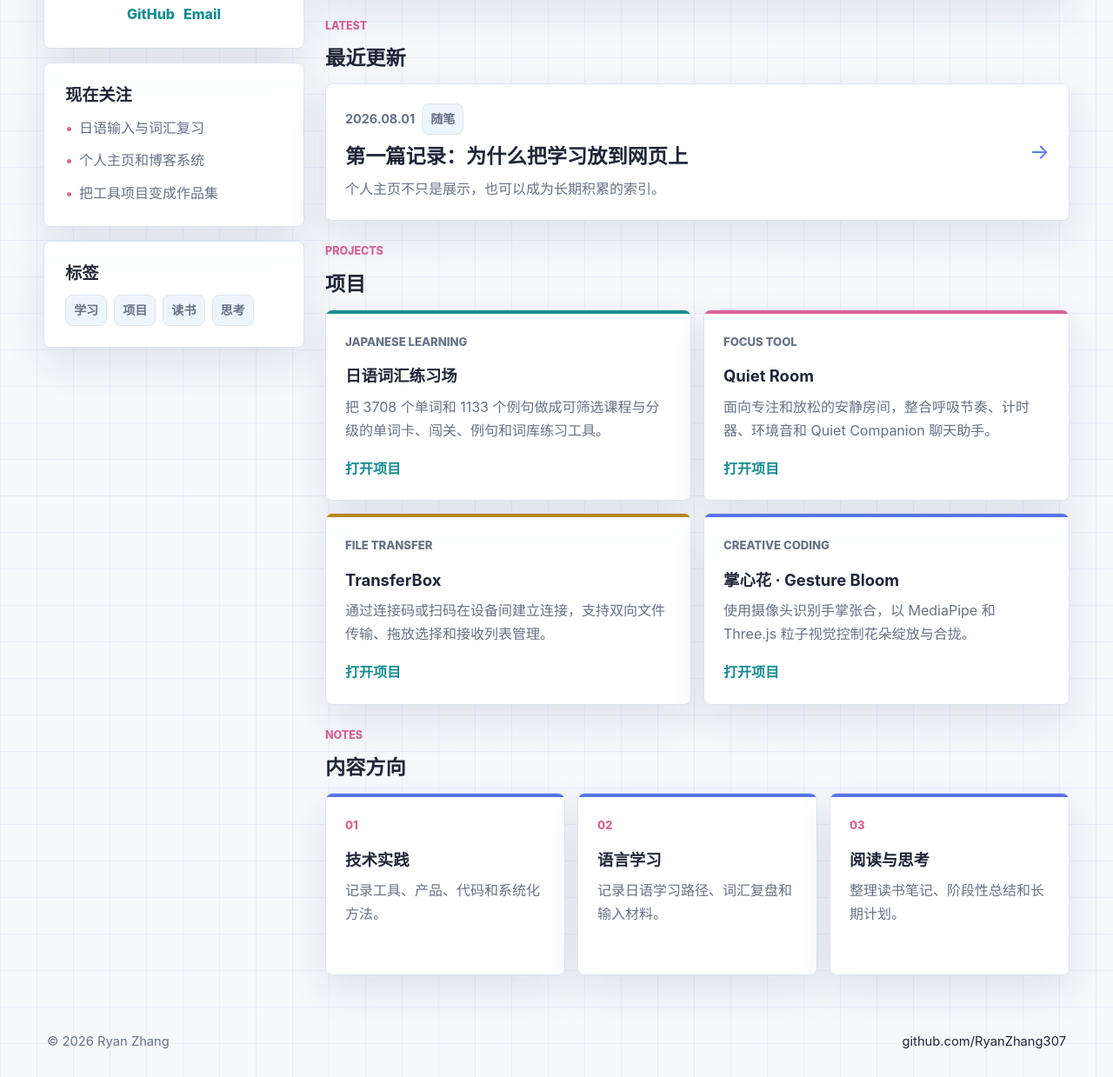
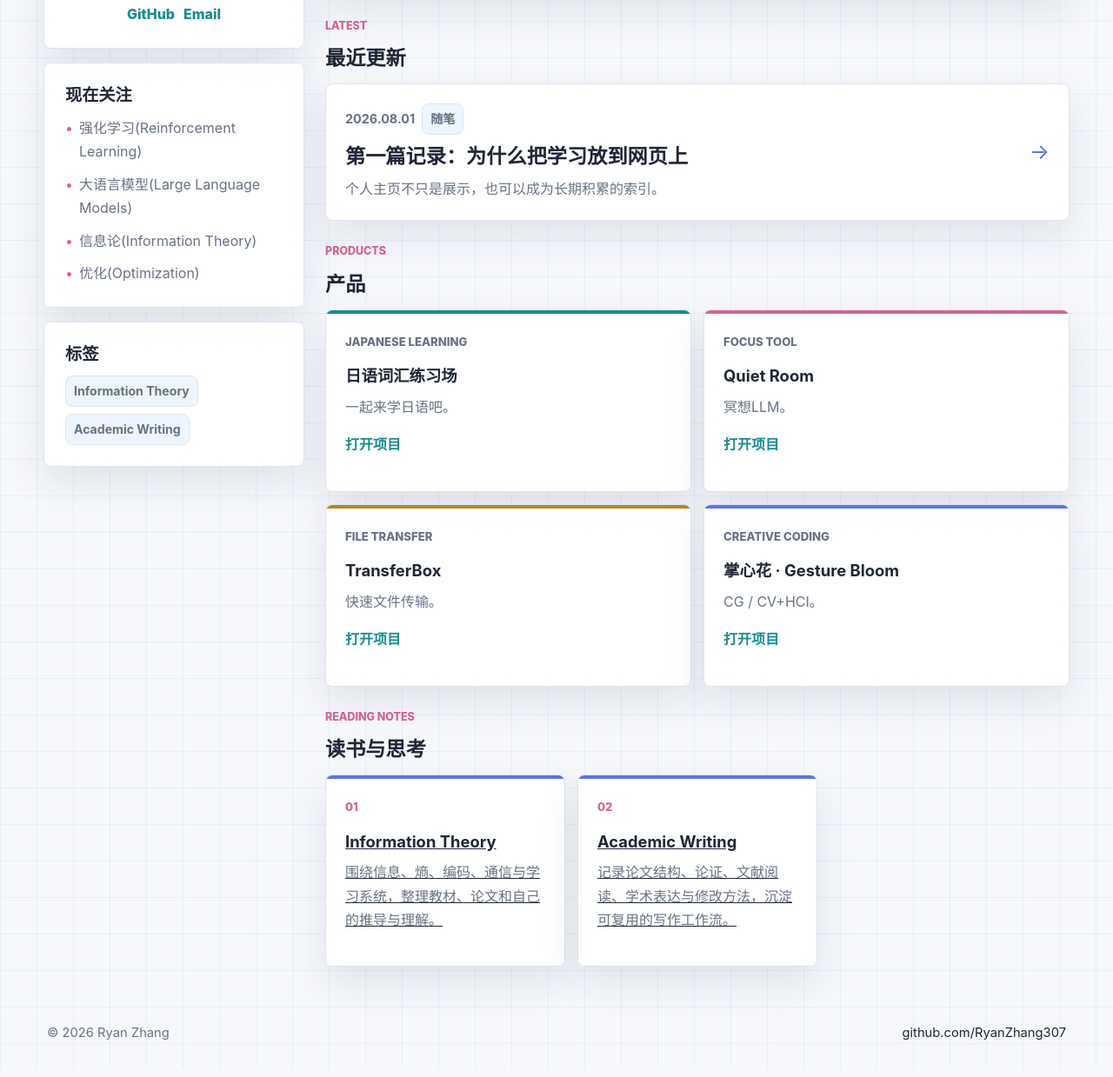
Before and after one commit to RyanZhang307/RyanZhang307.github.io, a website: page index.html in a window 1280 px wide. Shown: the part 438-1677 px from the top of the page at 87% size. Drawn offline with Linux system fonts and the light colour scheme.

Commit message:
Add reading note topics

```diff
--- a/index.html
+++ b/index.html
@@ -46,19 +46,18 @@
         <section class="mini-card card">
           <h2>现在关注</h2>
           <ul class="compact-list">
-            <li>日语输入与词汇复习</li>
-            <li>个人主页和博客系统</li>
-            <li>把工具项目变成作品集</li>
+            <li>强化学习(Reinforcement Learning)</li>
+            <li>大语言模型(Large Language Models)</li>
+            <li>信息论(Information Theory)</li>
+            <li>优化(Optimization)</li>
           </ul>
         </section>
 
         <section class="mini-card card">
           <h2>标签</h2>
           <div class="tag-cloud">
-            <a href="blog/">学习</a>
-            <a href="blog/">项目</a>
-            <a href="blog/">读书</a>
-            <a href="blog/">思考</a>
+            <a href="blog/#information-theory">Information Theory</a>
+            <a href="blog/#academic-writing">Academic Writing</a>
           </div>
         </section>
       </aside>
@@ -68,7 +67,7 @@
           <div class="welcome-text">
             <p class="eyebrow">Personal Garden</p>
             <h2>把学习过程写成可以回看的东西。</h2>
-            <p>这里会放简历、项目、博客、读书笔记和日语学习记录。页面先保持轻量，写作和更新才是重点。</p>
+            <p>这里会放产品、博客，以及 Information Theory 和 Academic Writing 的读书思考笔记。</p>
             <div class="action-row">
               <a class="button primary" href="blog/">阅读文章</a>
               <a class="button secondary" href="resume.html">查看简历</a>
@@ -97,32 +96,32 @@
 
         <section class="feed-section" id="projects" aria-labelledby="projects-title">
           <div class="section-heading">
-            <p class="eyebrow">Projects</p>
-            <h2 id="projects-title">项目</h2>
+            <p class="eyebrow">Products</p>
+            <h2 id="projects-title">产品</h2>
           </div>
           <div class="project-grid">
             <article class="project-card card accent-teal">
               <p class="project-label">Japanese Learning</p>
               <h3>日语词汇练习场</h3>
-              <p>把 3708 个单词和 1133 个例句做成可筛选课程与分级的单词卡、闯关、例句和词库练习工具。</p>
+              <p>一起来学日语吧。</p>
               <a href="https://ryan-nihongo.vercel.app/" target="_blank" rel="noreferrer">打开项目</a>
             </article>
             <article class="project-card card accent-pink">
               <p class="project-label">Focus Tool</p>
               <h3>Quiet Room</h3>
-              <p>面向专注和放松的安静房间，整合呼吸节奏、计时器、环境音和 Quiet Companion 聊天助手。</p>
+              <p>冥想LLM。</p>
               <a href="https://quiet-heart.vercel.app/" target="_blank" rel="noreferrer">打开项目</a>
             </article>
             <article class="project-card card accent-gold">
               <p class="project-label">File Transfer</p>
               <h3>TransferBox</h3>
-              <p>通过连接码或扫码在设备间建立连接，支持双向文件传输、拖放选择和接收列表管理。</p>
+              <p>快速文件传输。</p>
               <a href="https://transferbox.vercel.app/" target="_blank" rel="noreferrer">打开项目</a>
             </article>
             <article class="project-card card">
               <p class="project-label">Creative Coding</p>
               <h3>掌心花 · Gesture Bloom</h3>
-              <p>使用摄像头识别手掌张合，以 MediaPipe 和 Three.js 粒子视觉控制花朵绽放与合拢。</p>
+              <p>CG / CV+HCI。</p>
               <a href="https://gesture-flower-web.vercel.app/" target="_blank" rel="noreferrer">打开项目</a>
             </article>
           </div>
@@ -130,25 +129,20 @@
 
         <section class="feed-section" aria-labelledby="notes-title">
           <div class="section-heading">
-            <p class="eyebrow">Notes</p>
-            <h2 id="notes-title">内容方向</h2>
+            <p class="eyebrow">Reading Notes</p>
+            <h2 id="notes-title">读书与思考</h2>
           </div>
           <div class="note-grid">
-            <article class="note-card card">
+            <a class="note-card card" href="blog/#information-theory">
               <span class="note-index">01</span>
-              <h3>技术实践</h3>
-              <p>记录工具、产品、代码和系统化方法。</p>
-            </article>
-            <article class="note-card card">
+              <h3>Information Theory</h3>
+              <p>围绕信息、熵、编码、通信与学习系统，整理教材、论文和自己的推导与理解。</p>
+            </a>
+            <a class="note-card card" href="blog/#academic-writing">
               <span class="note-index">02</span>
-              <h3>语言学习</h3>
-              <p>记录日语学习路径、词汇复盘和输入材料。</p>
-            </article>
-            <article class="note-card card">
-              <span class="note-index">03</span>
-              <h3>阅读与思考</h3>
-              <p>整理读书笔记、阶段性总结和长期计划。</p>
-            </article>
+              <h3>Academic Writing</h3>
+              <p>记录论文结构、论证、文献阅读、学术表达与修改方法，沉淀可复用的写作工作流。</p>
+            </a>
           </div>
         </section>
       </div>
```
